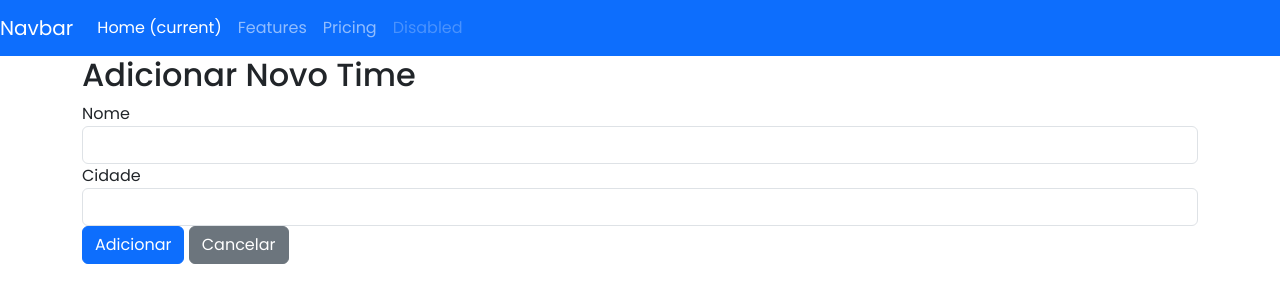
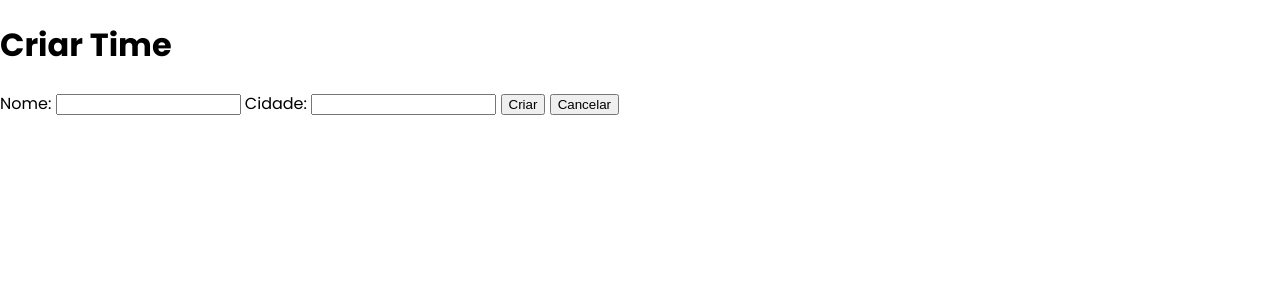
Before and after one commit to Carlos-E-Bittencourt/Atividade-6, a PHP site: page /public/times/create.php in a window 1280 px wide. Shown: the top 303 px of the page. Run offline with PHP 8.4, Linux system fonts and the light colour scheme.

Commit message:
UPDATE - create de time atualizado

```diff
--- a/public/times/create.php
+++ b/public/times/create.php
@@ -1,79 +1,49 @@
 <?php
 
-include '../partials/header.php';
+    include '../db.php';
 
-$nome = $cidade = "";
-$nome_err = $cidade_err = "";
+    if ($_SERVER['REQUEST_METHOD'] == 'POST') {
+            $name = trim($_POST['nome']);
+            $cidade = trim($_POST['cidade']);
 
-if ($_SERVER["REQUEST_METHOD"] == "POST") {
-    $input_nome = trim($_POST["nome"]);
-    if (empty($input_nome)) {
-        $nome_err = "Por favor, insira um nome para o time.";
+            $sql = "INSERT INTO times (nome, cidade) VALUES ('$name', '$cidade')";
+
+
+        if ($conn->query($sql) === true) {
+                echo "Registro criado com sucesso!
+                <a href='../index.php'>Ver registros.</a>";
         } else {
-        $nome = $input_nome;
+            echo "Erro: " . $conn->error;
         }
 
-    $input_cidade = trim($_POST["cidade"]);
-    if (empty($input_cidade)) {
-        $cidade_err = "Por favor, insira uma cidade para o time.";
-    } else {
-        $cidade = $input_cidade;
+        $conn->close();
     }
 
-    if (empty($nome_err) && empty($cidade_err)) {
-        $sql = "INSERT INTO times (nome, cidade) VALUES (?, ?)";
-
-        if ($stmt = $conn->prepare($sql)) {
-            $stmt->bind_param("ss", $param_nome, $param_cidade);
-
-            $param_nome = $nome;
-            $param_cidade = $cidade;
-
-            if ($stmt->execute()) {
-                header("location: read.php");
-                exit();
-            } else {
-                echo "Oops! Algo deu errado. Por favor, tente novamente mais tarde.";
-            }
-            $stmt->close();
-        }
-    }
-    $conn->close();
-}
 ?>
 
 <!DOCTYPE html>
-<html lang="pt-BR">
+<html lang="pt-br">
 
   <head>
-    <meta charset="UTF-8">
-    <title>Adicionar Time</title>
-    <link rel="stylesheet" href="../../styles/style.css">
+    <meta charset="utf-8">
+    <meta name="viewport" content="width=device-width, initial-scale=1">
+    <title>Criar Time</title>
+    <link rel="stylesheet" href="../styles/style.css">
   </head>
 
     <body>
+        <div class="container">
+        <h1>Criar Time</h1>
+        <form action="" method="POST">
+            <label for="nome">Nome:</label>
+            <input type="text" id="nome" name="nome" required>
 
-    <div class="container">
-        <h2>Adicionar Novo Time</h2>
-        <form action="<?php echo htmlspecialchars($_SERVER["PHP_SELF"]); ?>" method="post">
-            <div class="form-group">
-                <label>Nome</label>
-                <input type="text" name="nome" class="form-control <?php echo (!empty($nome_err)) ? 'is-invalid' : ''; ?>" value="<?php echo $nome; ?>">
-                <span class="invalid-feedback"><?php echo $nome_err; ?></span>
-            </div>
-            <div class="form-group">
-                <label>Cidade</label>
-                <input type="text" name="cidade" class="form-control <?php echo (!empty($cidade_err)) ? 'is-invalid' : ''; ?>" value="<?php echo $cidade; ?>">
-                <span class="invalid-feedback"><?php echo $cidade_err; ?></span>
-            </div>
-            <div class="form-group">
-                <input type="submit" class="btn btn-primary" value="Adicionar">
-                <a href="read.php" class="btn btn-secondary">Cancelar</a>
-            </div>
+            <label for="cidade">Cidade:</label>
+            <input type="text" id="cidade" name="cidade" required>
+
+            <input type="submit" value="Criar">
+            <input type="button" value="Cancelar" onclick="window.location.href='read.php'">
         </form>
         </div>
 
-    <?php include '../partials/footer.php'; ?>
     </body>
-
-</html>
```
Lines whose indentation alone changed are shown as unchanged.
